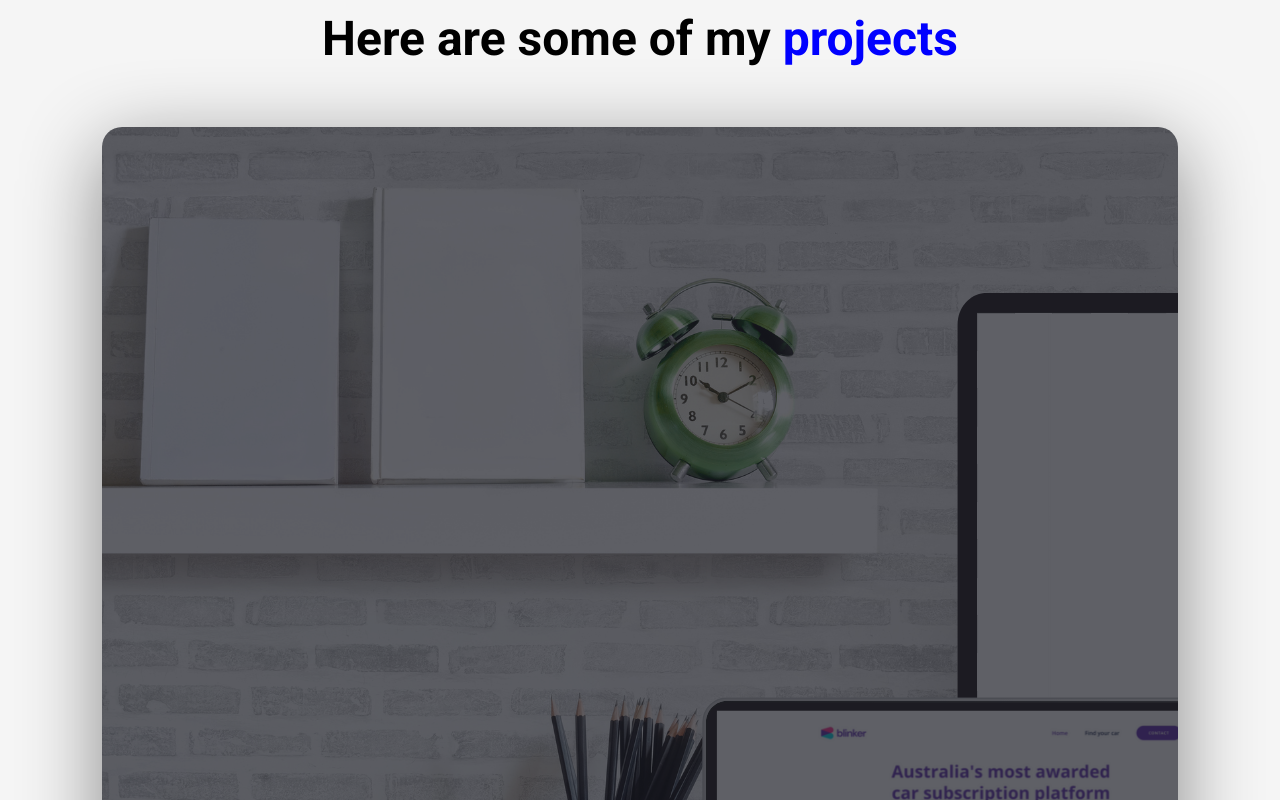
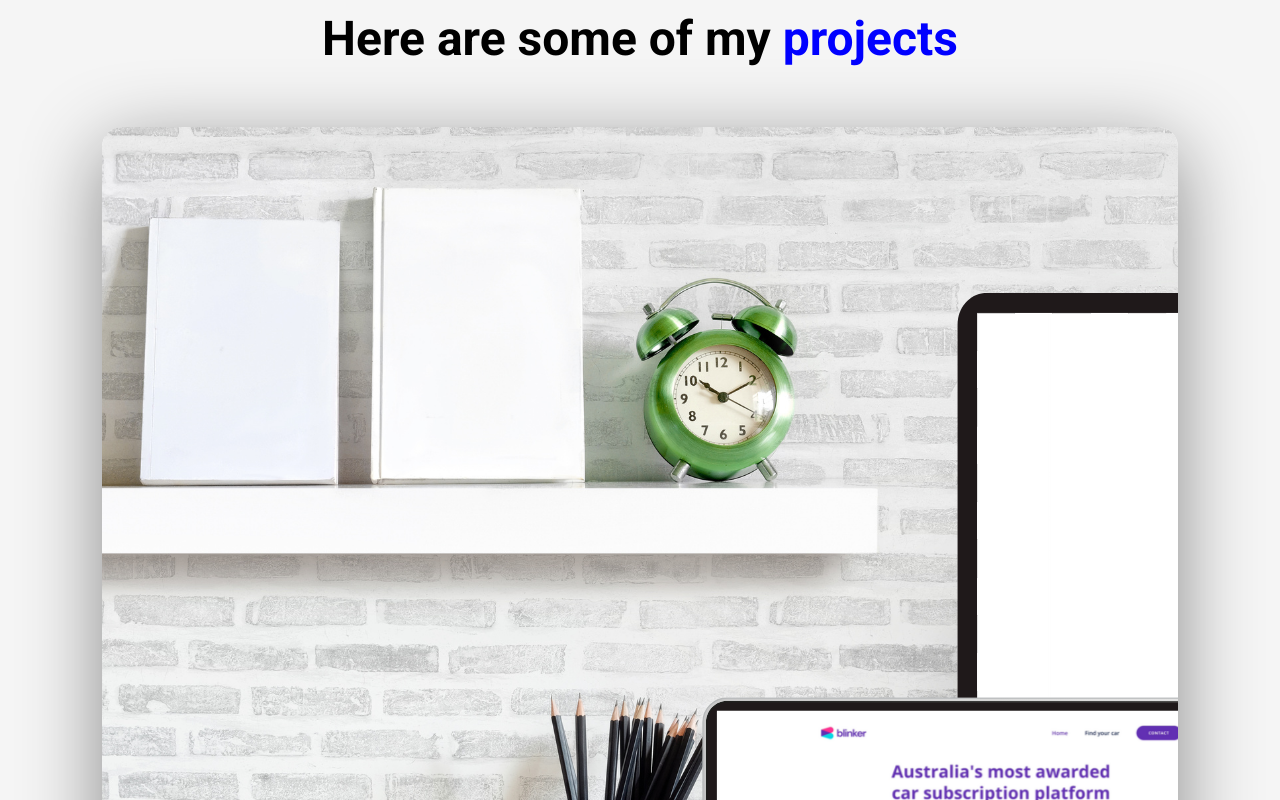
Before and after one commit to angleshero/Exclusive-Eportfolio, a plain HTML site: page index.html in a window 1280 px wide. Shown: the part 840-1640 px from the top of the page. Drawn offline with Linux system fonts and the light colour scheme.

Commit message:
FOOTERUPDATE

```diff
--- a/style.css
+++ b/style.css
@@ -248,6 +248,7 @@ nav {
 
 .project__wrapper:hover .project__wrapper--bg  {
     opacity: 0.7;
+    transition: all 450ms ease;
 }
 
 .project__wrapper--bg {
@@ -257,7 +258,7 @@ nav {
     width: 100%;
     height: 100%;
     background-color: #1c1d25;
-    opacity: 0.7;
+    opacity: 0;
 }
 
 .project__description--title {
```
